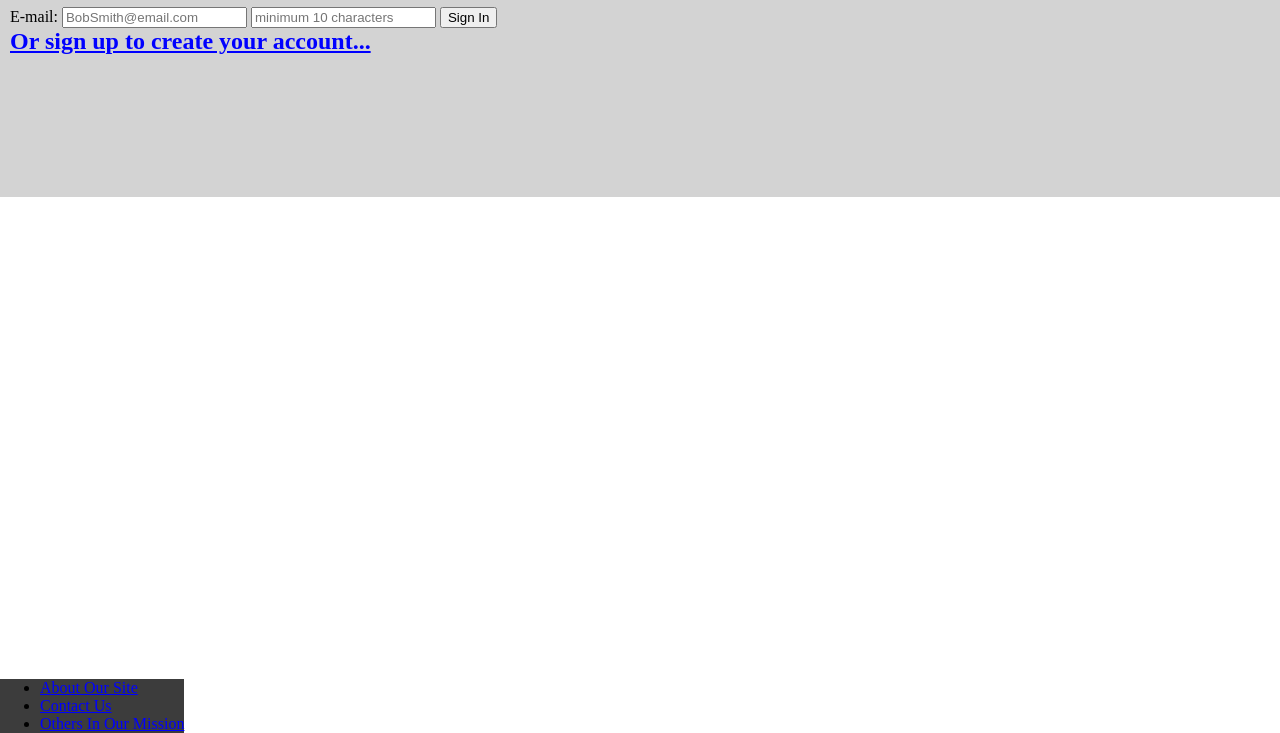
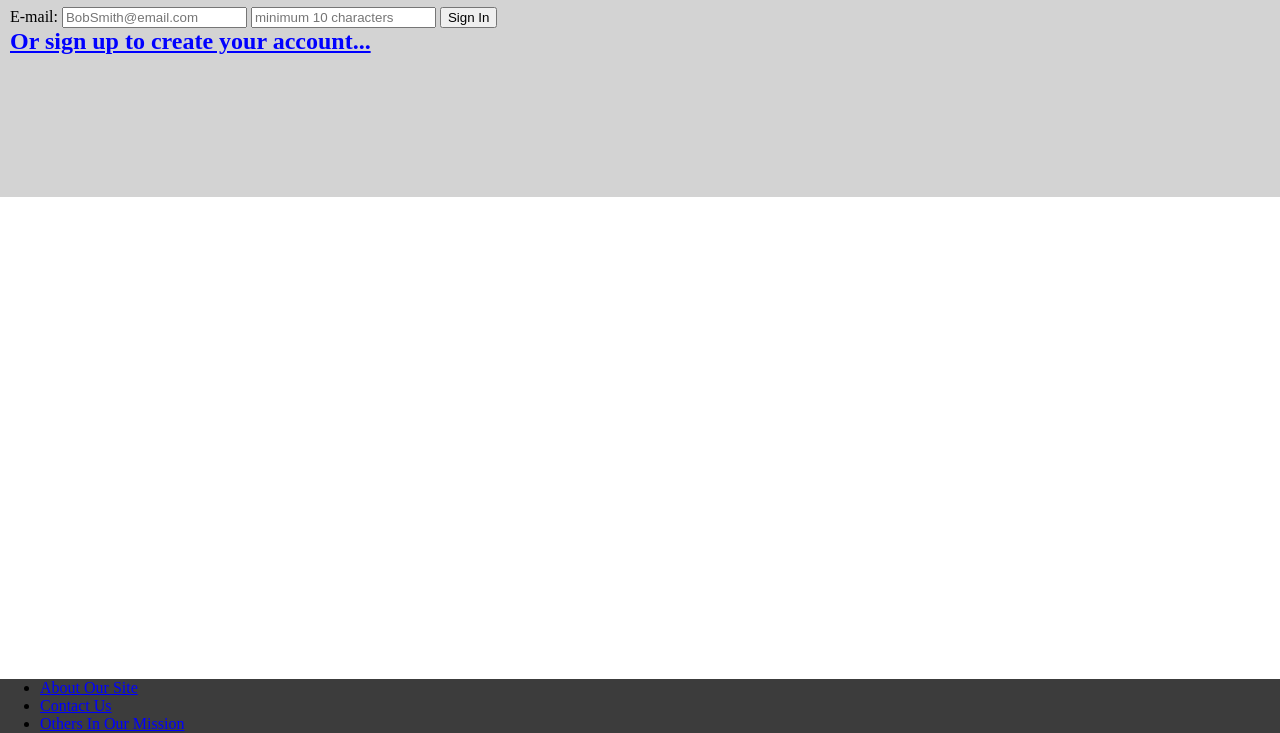
Before and after one commit to spoofBlue/Fullstack-Capstone, a plain HTML site: page login.html in a window 1280 px wide. Shown: the part 67-800 px from the top of the page. Drawn offline with Linux system fonts and the light colour scheme.

Commit message:
HTML wireframe edits

```diff
--- a/main.css
+++ b/main.css
@@ -50,7 +50,7 @@ a {
 }
 
 footer {
-    display : block;
+    width : 100%;
     position : fixed;
     bottom : 0;
     background-color : rgb(60, 60, 60);
```
